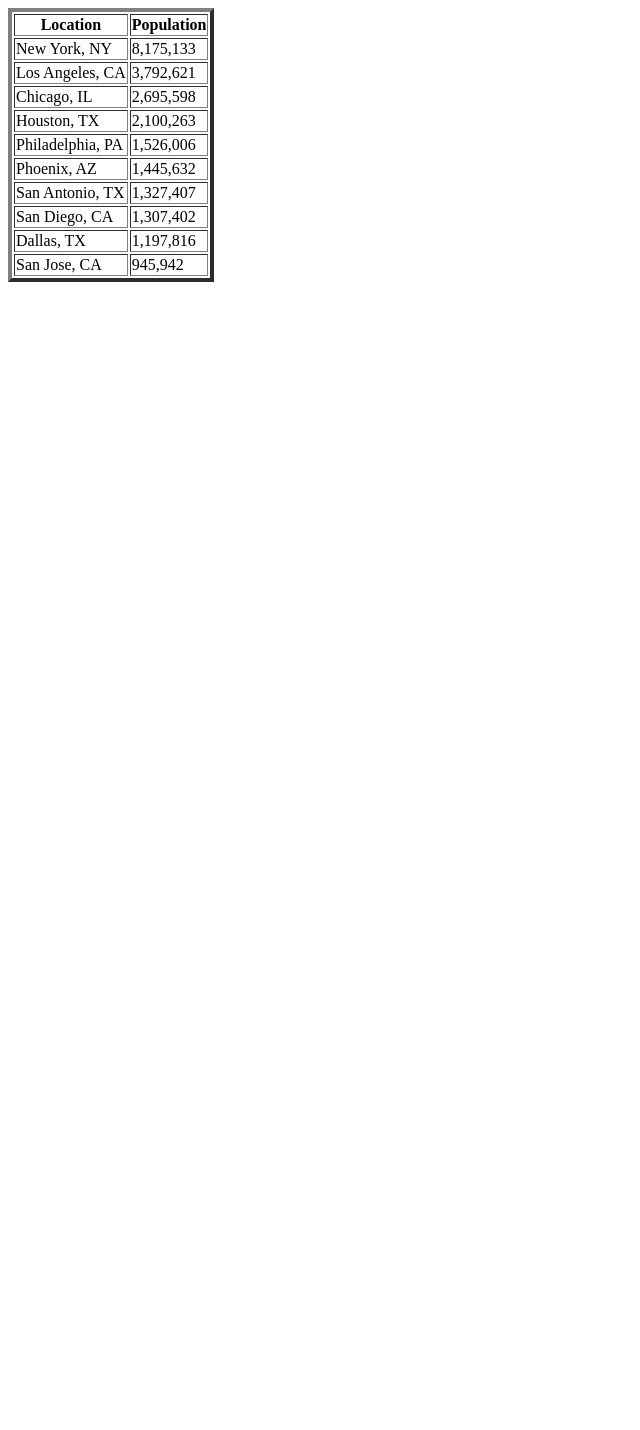
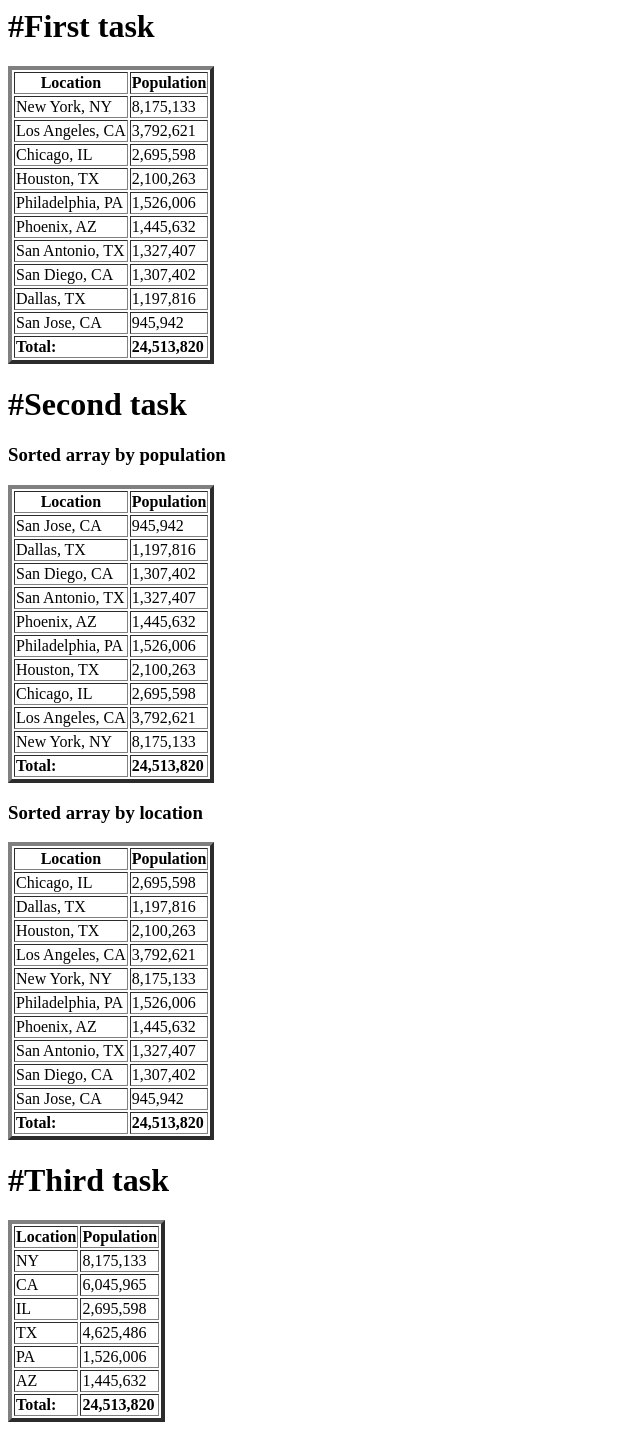
Before and after one commit to vadimstetsyuk/SoftGroupExercise, a PHP site: page /task1.php in a window 1280 px wide. Shown: the whole page, without its empty margins (0-640 px from the left). Before the commit the page ends 282 px from the top, so only its background shows below. Run offline with PHP 8.4, Linux system fonts and the light colour scheme.

Commit message:
Completed the tasks with arrays

```diff
--- a/basic3/task1.php
+++ b/basic3/task1.php
@@ -1,4 +1,32 @@
 <?php
+
+function printAssocArray($array) {
+    echo "<table border='4'>
+        <tr>
+            <th>Location</th>
+            <th>Population</th>
+        </tr>
+    ";
+
+    $total = 0;
+
+    foreach($array as $key => $value) {
+        echo '<tr>
+                <td>'.$key.'</td>
+                <td>'.number_format($value).'</td>
+            </tr>
+            ';
+        $total += (int)$value;
+    }
+
+
+    echo '
+            <tr>
+                <td><b>Total:</b></td>
+                <td><b>'.number_format($total).'</b></td>
+            </tr>
+    </table>';
+}
 
 /**
  * The 10 largest American cities (by population) in 2010 were as follows:
@@ -16,32 +44,67 @@
  * Define an array (or arrays) that holds this information about locations and populations.
  * Print a table of locations and population information that includes the total population in all 10 cities.
  */
+echo '<h1>#First task</h1>';
 
 $countries = [
-                 'New York, NY'         =>      '8,175,133',
-                 'Los Angeles, CA'      =>      '3,792,621',
-                 'Chicago, IL'         =>      '2,695,598',
-                 'Houston, TX'         =>      '2,100,263',
-                 'Philadelphia, PA'    =>      '1,526,006',
-                 'Phoenix, AZ'         =>      '1,445,632',
-                 'San Antonio, TX'      =>      '1,327,407',
-                 'San Diego, CA'        =>      '1,307,402',
-                 'Dallas, TX'          =>      '1,197,816',
-                 'San Jose, CA'         =>      '945,942'
+                 'New York, NY'         =>      '8175133',
+                 'Los Angeles, CA'      =>      '3792621',
+                 'Chicago, IL'          =>      '2695598',
+                 'Houston, TX'          =>      '2100263',
+                 'Philadelphia, PA'     =>      '1526006',
+                 'Phoenix, AZ'          =>      '1445632',
+                 'San Antonio, TX'      =>      '1327407',
+                 'San Diego, CA'        =>      '1307402',
+                 'Dallas, TX'           =>      '1197816',
+                 'San Jose, CA'         =>      '945942'
 ];
 
-echo "<table border='4'>
-        <tr>
-            <th>Location</th>
-            <th>Population</th>
-        </tr>
-    ";
-foreach($countries as $key => $value) {
-    echo '<tr>
-            <td>'.$key.'</td>
-            <td>'.$value.'</td>
-          </tr>
-        ';
+printAssocArray($countries);
+
+/**
+ * Modify your solution to the previous exercise so that the rows
+ * in the result table are ordered by population.
+ *
+ * Then modify your solution so that the rows are ordered by city name.
+ */
+
+echo '<h1>#Second task</h1>';
+
+echo '<h3>Sorted array by population</h3>';
+asort($countries);
+printAssocArray($countries);
+
+echo '<h3>Sorted array by location</h3>';
+ksort($countries);
+printAssocArray($countries);
+
+
+/**
+ * Modify your solution to the first exercise so that the table also contains rows that
+ * hold state population totals for each state represented in the list of cities.
+ */
+
+echo '<h1>#Third task</h1>';
+
+$countries = [
+                [ 'NY',   'New York',        '8175133'],
+                [ 'CA',   'Los Angeles',     '3792621'],
+                [ 'IL',   'Chicago',         '2695598'],
+                [ 'TX',   'Houston',         '2100263'],
+                [ 'PA',   'Philadelphia',    '1526006'],
+                [ 'AZ',   'Phoenix',         '1445632'],
+                [ 'TX',   'San Antonio',     '1327407'],
+                [ 'CA',   'San Diego',       '1307402'],
+                [ 'TX',   'Dallas',          '1197816'],
+                [ 'CA',   'San Jose',        '945942']
+];
+
+$state = [];
+
+foreach($countries as $item) {
+    if(!array_key_exists($item[0], $state))
+        $state[$item[0]] = $item[2];
+    else
+        $state[$item[0]] += (int)$item[2];
 }
-
-echo '</table>';
+printAssocArray($state);
```
